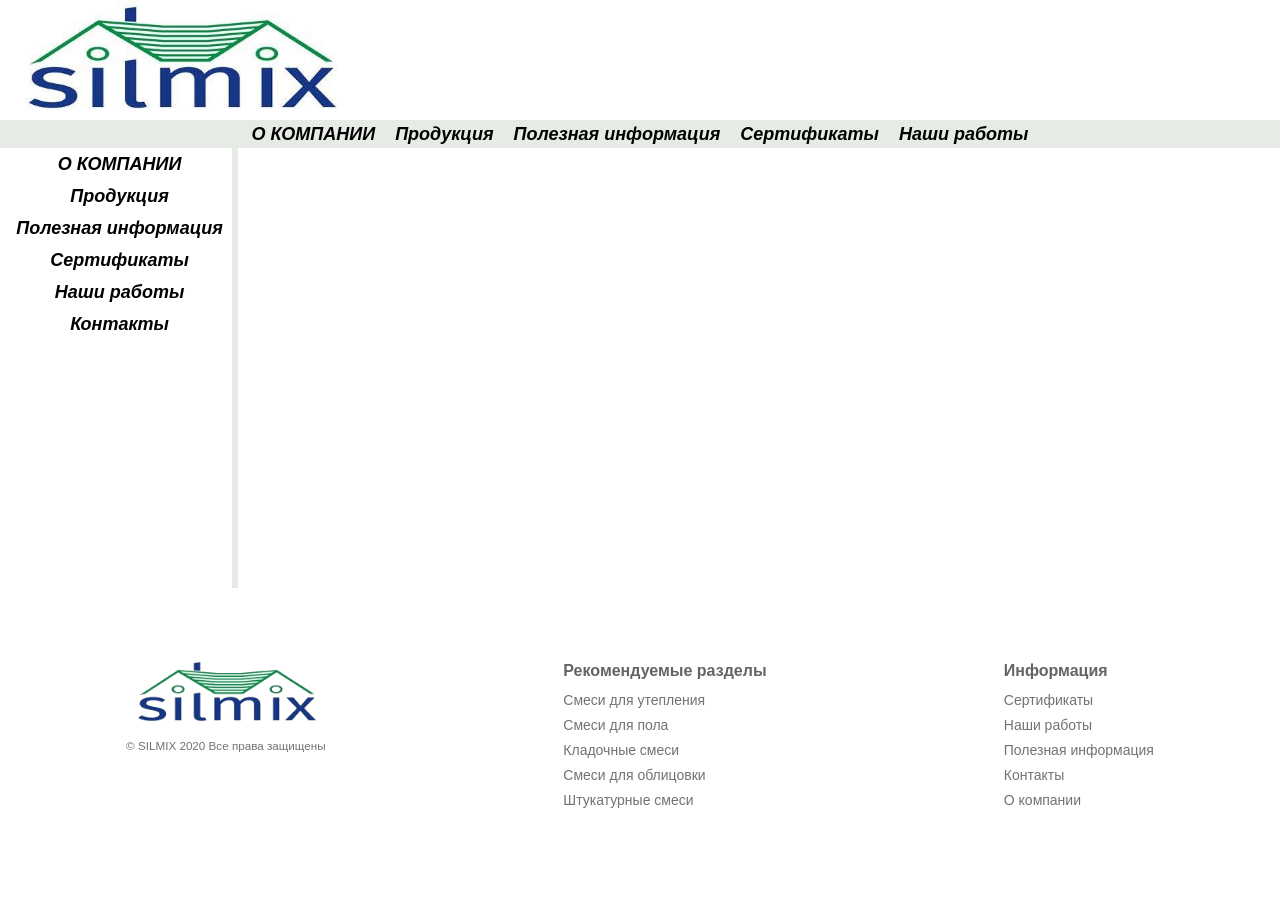
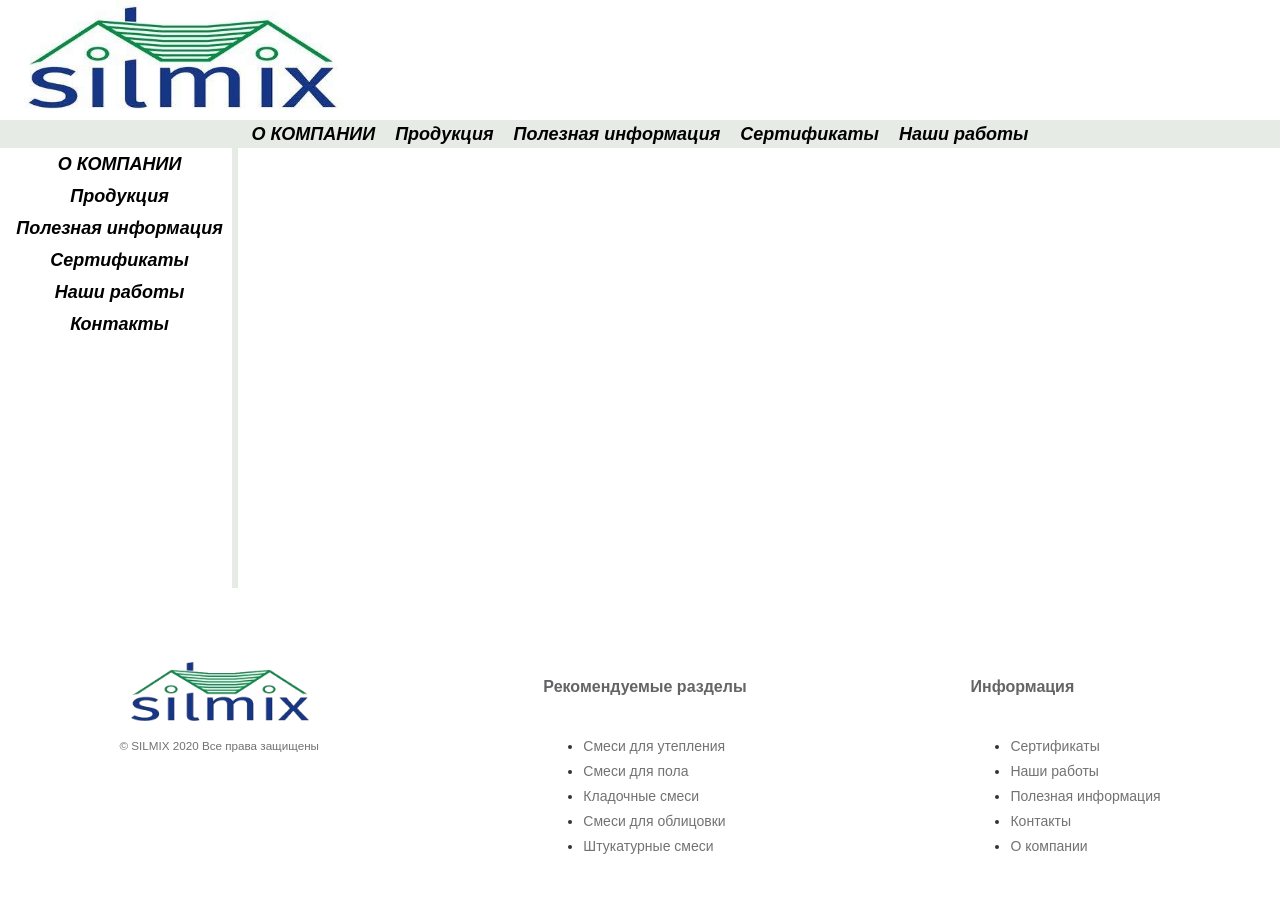
Before and after one commit to AllexxT/slmx, a Django app: template frontend/templates/frontend/about.html in a window 1280 px wide. Before the commit the page ends 808 px from the top, so only its background shows below. Run offline with Django 3.2, Linux system fonts and the light colour scheme; the template is opened without the code that fills it, so the values that code supplies are empty; style sheets or scripts are compiled from the project's sources; some libraries are stand-ins or nearby versions.

Commit message:
about company alpha version

```diff
--- /dev/null
+++ b/frontend/static/frontend/css/about.css
@@ -0,0 +1,9 @@
+blockquote { font-style: italic; font-family: Georgia, Times, "Times New Roman", serif; padding: 2px 0; border-style: solid; border-color: #ccc; border-width: 0; padding-left: 20px; padding-right: 8px; border-left-width: 5px; }
+
+p { display: block; margin-block-start: 1em; margin-block-end: 1em; margin-inline-start: 0px; margin-inline-end: 0px; font-size: 15px; line-height: 1.6; }
+
+ul { display: block; margin-block-start: 1em; margin-block-end: 1em; margin-inline-start: 0px; margin-inline-end: 0px; padding-inline-start: 40px; }
+
+ul li { display: list-item; text-align: -webkit-match-parent; line-height: 1.6; list-style: disc; }
+
+.about-page { padding-left: 20px; }
--- a/frontend/templates/frontend/about.html
+++ b/frontend/templates/frontend/about.html
@@ -5,6 +5,7 @@ Head
 {% endcomment %}
 {% block meta %}
 <link rel="stylesheet" href="{% static 'frontend/css/productPage.css' %}">
+<link rel="stylesheet" href="{% static 'frontend/css/about.css' %}">
 <meta name="description" content="{{ content.description }}">
 <meta name="keywords" content="{{ content.keywords }}">
 {% endblock meta %}
@@ -21,6 +22,12 @@ Head
 Body
 {% endcomment %}
 {% block content %}
-
+<div class="about-page">
+    <div class="about-page__content">
+    {% if content.body %}
+    {{ content.body | safe }}
+    {% endif %}
+    </div>
+</div>
 
 {% endblock content %}
--- a/pages/admin.py
+++ b/pages/admin.py
@@ -2,8 +2,9 @@ from django.contrib import admin
 from django.forms.models import BaseInlineFormSet
 from django.core.exceptions import ValidationError
 from pages.models import (
-    Page, InPageImages, InPageFiles, InPageImages, OurWorks,
-    Contacts, ContactsText
+    Page, InPageImages, InPageFiles, InPageImages,
+    OurWorks,
+    Contacts, ContactsText,
 )
 from silmix.settings import DEBUG
 # import pprint
--- /dev/null
+++ b/silmix_scss/about.scss
@@ -0,0 +1,7 @@
+@import "./restored-styles.scss";
+
+.about-page {
+    padding-left: 20px;
+    &__content {
+    }
+}
--- /dev/null
+++ b/silmix_scss/restored-styles.scss
@@ -0,0 +1,37 @@
+blockquote {
+    font-style: italic;
+    font-family: Georgia, Times, "Times New Roman", serif;
+    padding: 2px 0;
+    border-style: solid;
+    border-color: #ccc;
+    border-width: 0;
+    padding-left: 20px;
+    padding-right: 8px;
+    border-left-width: 5px;
+}
+
+p {
+    display: block;
+    margin-block-start: 1em;
+    margin-block-end: 1em;
+    margin-inline-start: 0px;
+    margin-inline-end: 0px;
+    font-size: 15px;
+    line-height: 1.6;
+}
+
+ul {
+    display: block;
+    margin-block-start: 1em;
+    margin-block-end: 1em;
+    margin-inline-start: 0px;
+    margin-inline-end: 0px;
+    padding-inline-start: 40px;
+}
+
+ul li {
+    display: list-item;
+    text-align: -webkit-match-parent;
+    line-height: 1.6;
+    list-style: disc;
+}
```
Also changed, not shown: frontend/static/frontend/css/restored-styles.css (added, +7 -0 lines), 3 other files.
